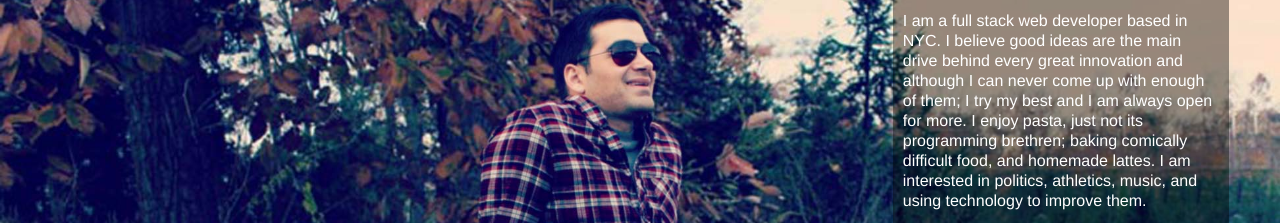
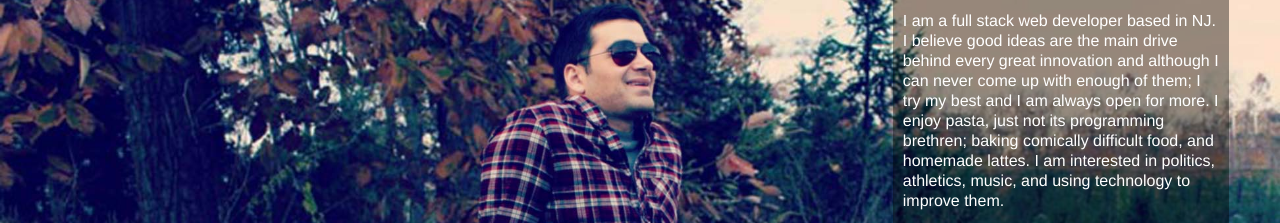
Before and after one commit to CharlesMassry/charlesmassry.github.io, an Astro site: page / in a window 1280 px wide. Shown: the part 48-271 px from the top of the page. Built offline with nearby package versions, Linux system fonts and the light colour scheme; Astro itself is replaced by a stand-in of ours.

Commit message:
Homepage: based in NJ
Co-Authored-By: Claude Opus 5.5 <noreply@anthropic.com>

```diff
--- a/src/pages/index.astro
+++ b/src/pages/index.astro
@@ -13,7 +13,7 @@ import '../styles/home.css';
   <body>
     <div class="textbox">
       <h1>Charlie Massry</h1>
-      <p>I am a full stack web developer based in NYC.
+      <p>I am a full stack web developer based in NJ.
       I believe good ideas are the main drive behind every great innovation and although I can never come up with enough of them;
       I try my best and I am always open for more.
       I enjoy pasta, just not its programming brethren; baking comically difficult food, and homemade lattes.
```
